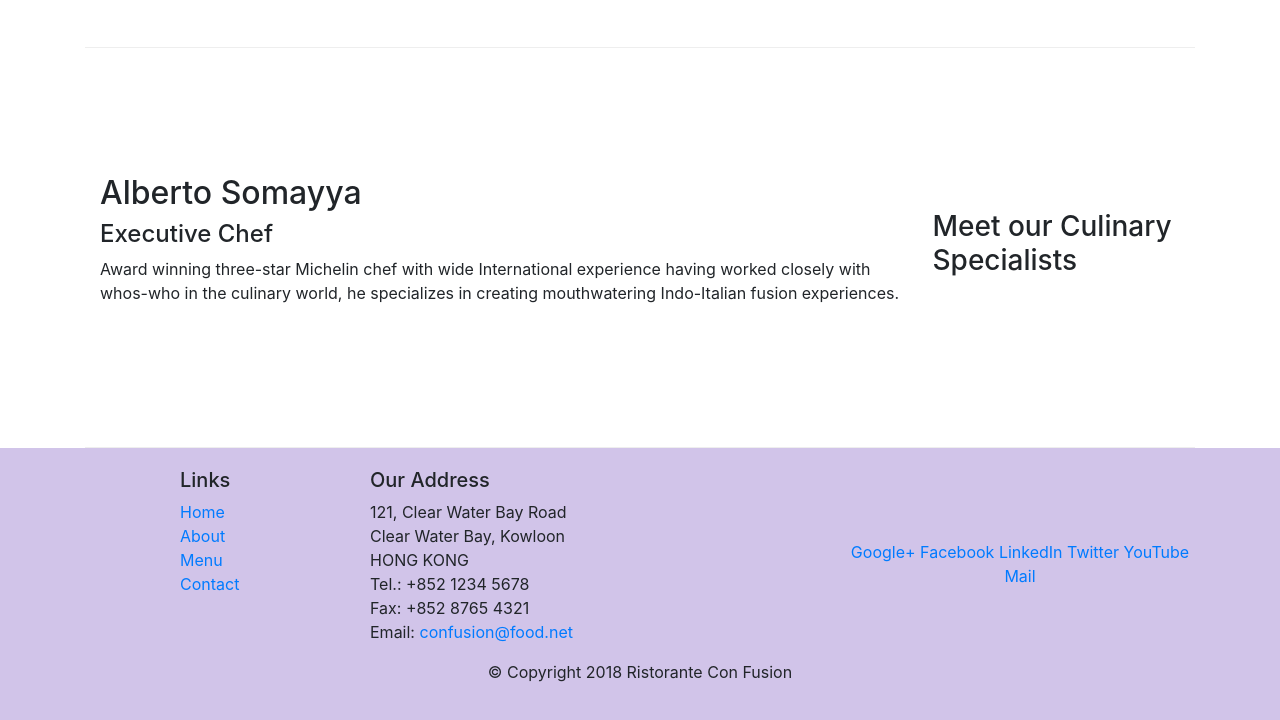
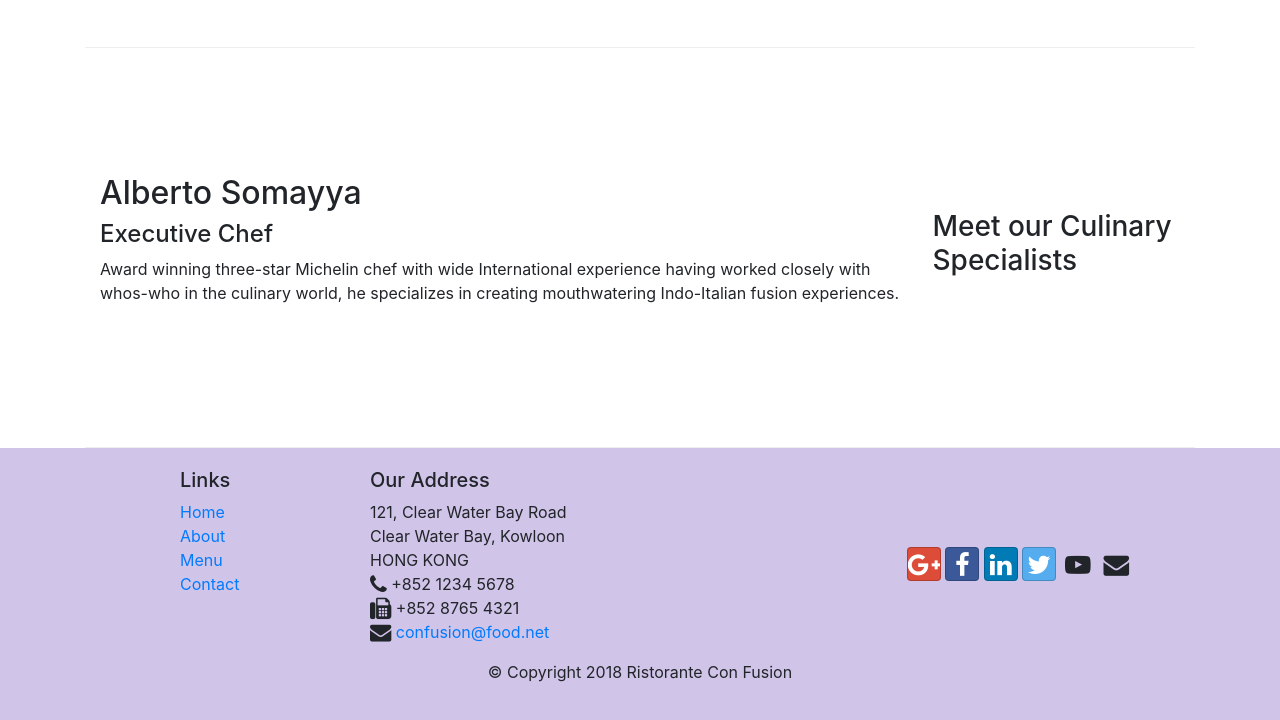
Before and after one commit to tommleee/conFusion, a website: page index.html in a window 1280 px wide. Shown: the part 1086-1806 px from the top of the page. Drawn offline with nearby package versions, Linux system fonts and the light colour scheme.

Commit message:
icon fonts

```diff
--- a/index.html
+++ b/index.html
@@ -9,6 +9,8 @@
 
     <!-- Bootstrap CSS -->
     <link rel="stylesheet" href="node_modules/bootstrap/dist/css/bootstrap.min.css">
+    <link rel="stylesheet" href="node_modules/font-awesome/css/font-awesome.min.css">
+    <link rel="stylesheet" href="node_modules/bootstrap-social.css">
     <link rel="stylesheet" href="css/styles.css">
     <title>Ristorante Con Fusion</title>
 </head>
@@ -22,10 +24,10 @@
             <a class="navbar-brand mr-auto" href="#">Ristorante Con Fusion</a>
             <div class="collapse navbar-collapse" id="Navbar">
                 <ul class="navbar-nav mr-auto">
-                    <li class="nav-item active"><a class="nav-link" href="#">Home</a></li>
-                    <li class="nav-item"><a class="nav-link" href="./aboutus.html">About</a></li>
-                    <li class="nav-item"><a class="nav-link" href="#">Menu</a></li>
-                    <li class="nav-item"><a class="nav-link" href="#">Contact</a></li>
+                    <li class="nav-item active"><a class="nav-link" href="#"><span class="fa fa-home fa-lg"></span> Home</a></li>
+                    <li class="nav-item"><a class="nav-link" href="./aboutus.html"><span class="fa fa-info fa-lg"></span> About</a></li>
+                    <li class="nav-item"><a class="nav-link" href="#"><span class="fa fa-list fa-lg"></span> Menu</a></li>
+                    <li class="nav-item"><a class="nav-link" href="#"><span class="fa fa-address-card fa-lg"></span> Contact</a></li>
                 </ul>
             </div>
         </div>
@@ -96,19 +98,19 @@
 		              121, Clear Water Bay Road<br>
 		              Clear Water Bay, Kowloon<br>
 		              HONG KONG<br>
-		              Tel.: +852 1234 5678<br>
-		              Fax: +852 8765 4321<br>
-		              Email: <a href="mailto:confusion@food.net">confusion@food.net</a>
+		              <span class="fa fa-phone fa-lg"></span> +852 1234 5678<br>
+		              <span class="fa fa-fax fa-lg"></span> +852 8765 4321<br>
+		              <span class="fa fa-envelope fa-lg"></span> <a href="mailto:confusion@food.net">confusion@food.net</a>
 		           </address>
                 </div>
                 <div class = "col-12 col-sm-4 align-self-center">
                     <div class="text-center">
-                        <a href="http://google.com/+">Google+</a>
-                        <a href="http://www.facebook.com/profile.php?id=">Facebook</a>
-                        <a href="http://www.linkedin.com/in/">LinkedIn</a>
-                        <a href="http://twitter.com/">Twitter</a>
-                        <a href="http://youtube.com/">YouTube</a>
-                        <a href="mailto:">Mail</a>
+                        <a class="btn btn-social-icon btn-google" href="http://google.com/+"><i class="fa fa-google-plus fa-lg"></i></a>
+                        <a class="btn btn-social-icon btn-facebook" href="http://www.facebook.com/profile.php?id="><i class="fa fa-facebook fa-lg"></i></a>
+                        <a class="btn btn-social-icon btn-linkedin" href="http://www.linkedin.com/in/"><i class="fa fa-linkedin fa-lg"></i></a>
+                        <a class="btn btn-social-icon btn-twitter" href="http://twitter.com/"><i class="fa fa-twitter fa-lg"></i></a>
+                        <a class="btn btn-social-icon btn-youtube" href="http://youtube.com/"><i class="fa fa-youtube-play fa-lg"></i></a>
+                        <a class="btn btn-social-icon" href="mailto:"><i class="fa fa-envelope fa-lg"></i></a>
                     </div>
                 </div>
            </div>
--- a/package.json
+++ b/package.json
@@ -15,6 +15,8 @@
   },
   "dependencies": {
     "bootstrap": "^4.5.0",
+    "bootstrap-social": "^5.1.1",
+    "font-awesome": "^4.7.0",
     "jquery": "^3.5.1",
     "popper.js": "^1.12.9"
   }
```
Also changed, not shown: aboutus.html (+15 -13 lines), 1 other file.
